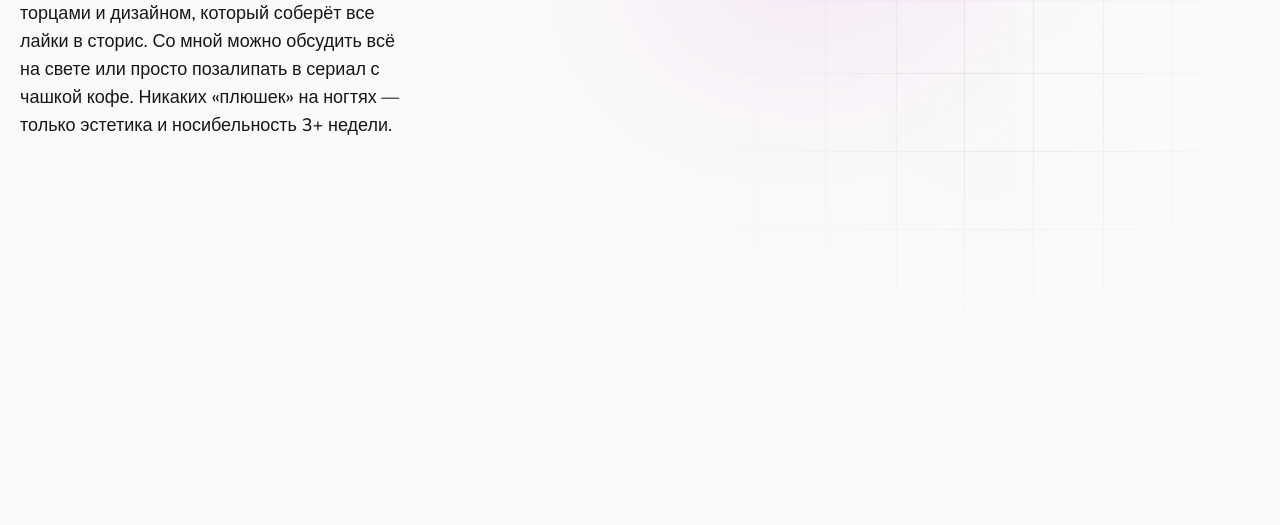
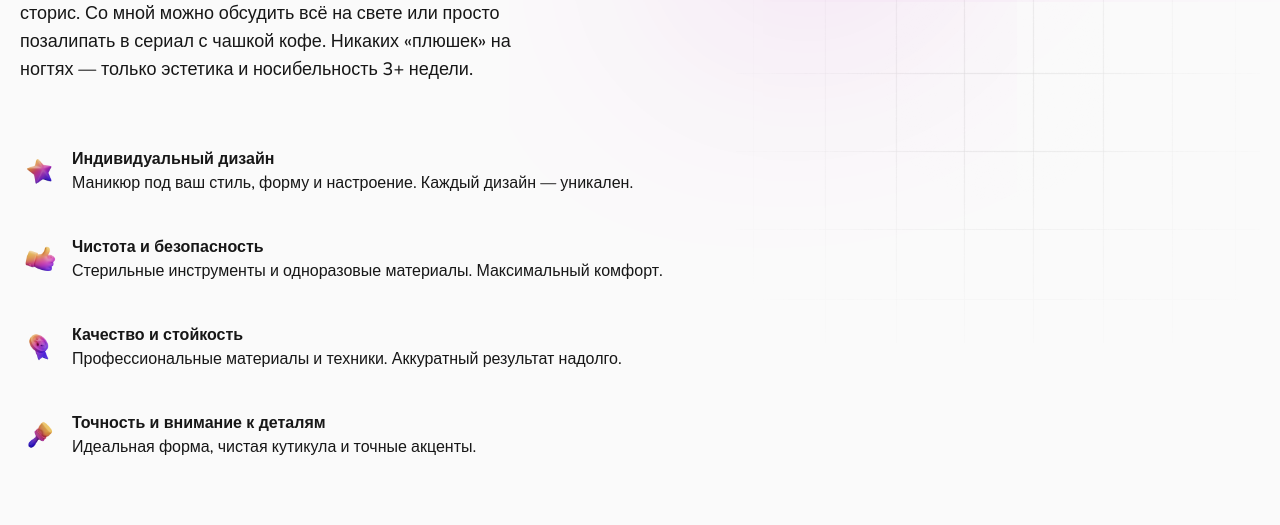
Before and after one commit to lvd536/owwli-nails, a Next.js app: page / in a window 1280 px wide. Shown: the part 253-778 px from the top of the page. Built offline with nearby package versions, Linux system fonts and the light colour scheme.

Commit message:
- Adaptive for few home page elements

```diff
--- a/app/page.tsx
+++ b/app/page.tsx
@@ -13,7 +13,7 @@ export default function Home() {
                 className="absolute top-5 right-5 opacity-80"
             />
             <div className="h-0 w-160 absolute top-[20%] right-[-5%] shadow-[0_0_900px_20px_#c92ec7] -rotate-30" />
-            <div className="md:absolute left-5 top-20 md:w-3/10 max-md:mt-5 max-md:px-2 z-2">
+            <div className="md:absolute left-5 top-20 md:w-4/10 max-md:mt-5 max-md:px-2 z-2">
                 <p className="font-bold text-2xl">Алина Оливьешкина</p>
                 <p className="font-medium text-lg">
                     Делаю не просто маникюр, а контент, который хочется
@@ -24,10 +24,9 @@ export default function Home() {
                     ногтях — только эстетика и носибельность 3+ недели.
                 </p>
             </div>
-            <div className="hidden max-md:flex flex-wrap items-center justify-between gap-2 m-2">
+            <div className="md:absolute left-0 top-80 flex md:flex-col flex-wrap max-md:items-center max-md:justify-between gap-2 m-2">
                 <QualityCard quality={qualities[0]} />
                 <QualityCard quality={qualities[1]} />
-
                 <QualityCard quality={qualities[2]} />
                 <QualityCard quality={qualities[3]} />
             </div>
--- a/components/QualityCard.tsx
+++ b/components/QualityCard.tsx
@@ -7,11 +7,12 @@ interface IProps {
 
 export default function QualityCard({ quality }: IProps) {
     return (
-        <div className="flex h-20 w-full gap-2 items-center justify-start rounded-lg bg-stone-900 p-2">
-            <div className="min-w-12 min-h-12 max-w-12 max-h-12 rounded-lg p-2 bg-stone-800">
+        <div className="flex h-20 max-md:w-full gap-2 items-center justify-start rounded-lg bg-white/5 max-md:bg-stone-900 p-2 z-10">
+            <div className="min-w-12 min-h-12 max-w-12 max-h-12 rounded-lg p-2 bg-white/5 max-md:bg-stone-800">
                 <Image
                     src={quality.icon}
                     alt="quality card image"
+                    className="transition-rotate duration-300 hover:rotate-y-180"
                     width={50}
                     height={50}
                 />
```
